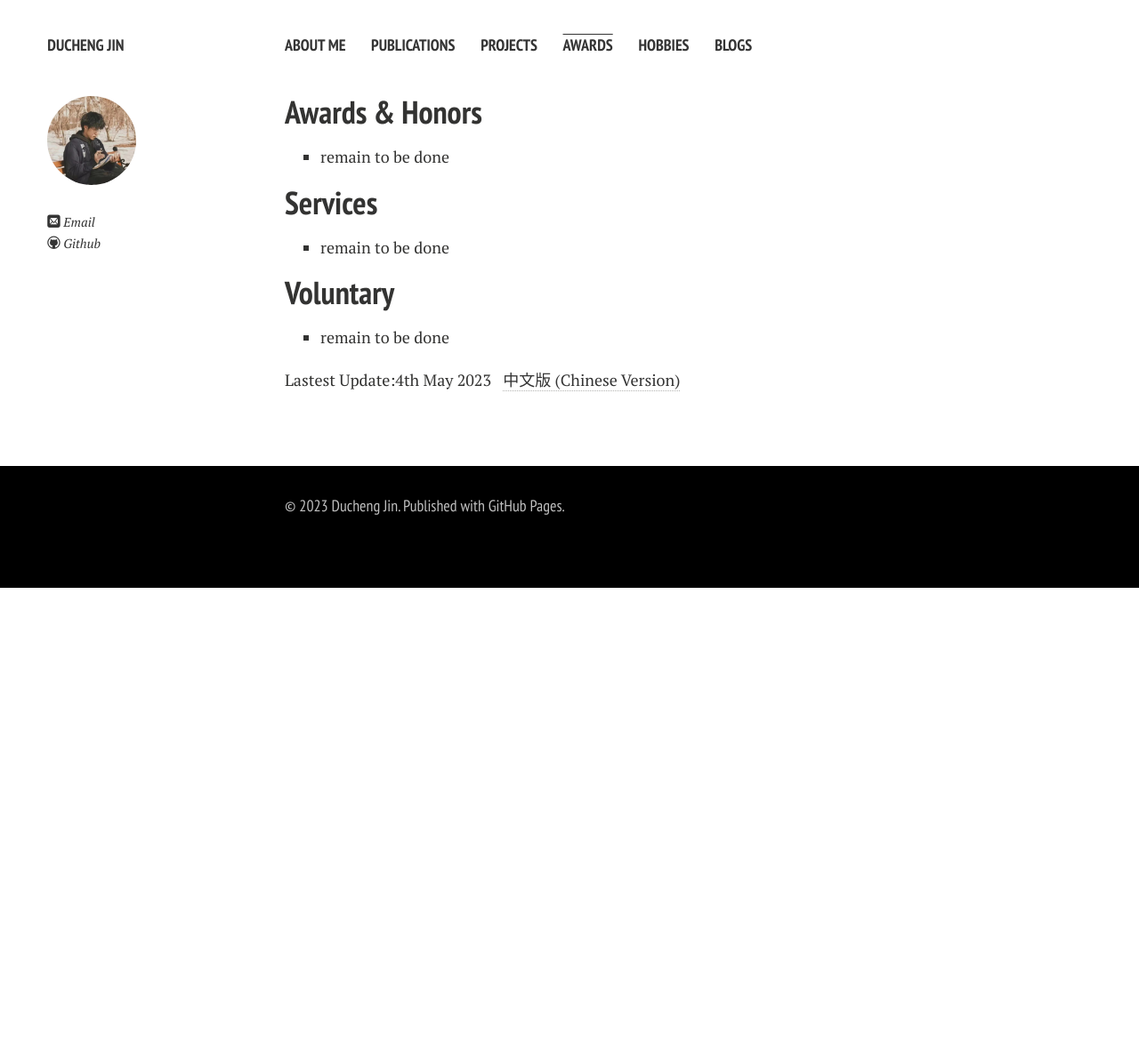
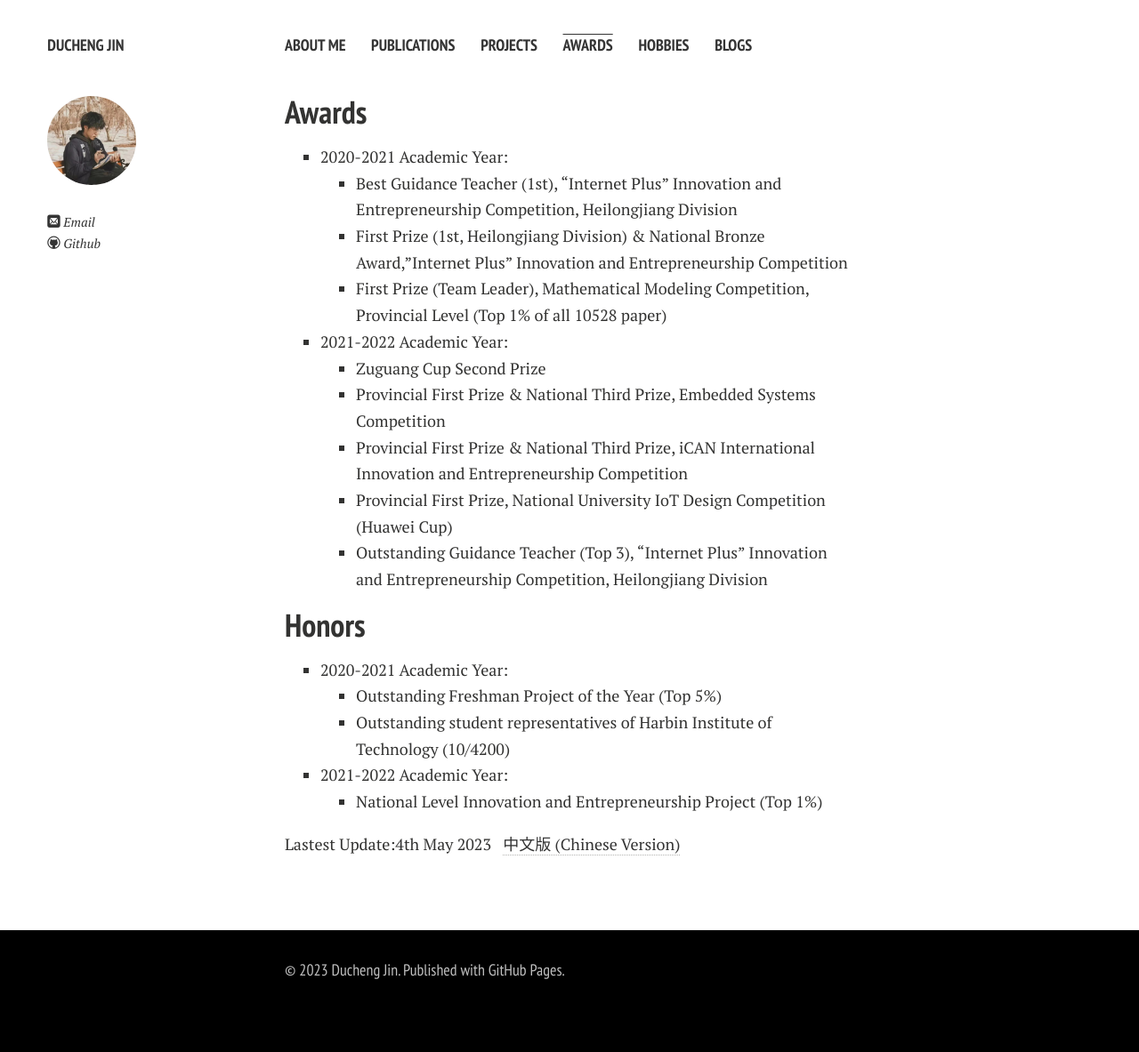
Before and after one commit to JinDucheng/JinDucheng.github.io, a Jekyll site: the page built from awards.md, in a window 1280 px wide. Shown: the whole page at 89% size. Built offline with Jekyll 4.4.1, drawn with Linux system fonts in a browser that asks for light colours; nearby versions of some CDN libraries; comment, search, counter and statistics services are not loaded; a style sheet for code colours, icons or effects is not loaded; before the commit the page ends 900 px from its top, so only the background shows below that.

Commit message:
Update awards.md

```diff
--- a/awards.md
+++ b/awards.md
@@ -4,19 +4,27 @@ permalink: /awards/index.html
 title: Awards
 ---
 
-## Awards & Honors
+## Awards
 
-- remain to be done
+- 2020-2021 Academic Year:
+  - Best Guidance Teacher (1st), "Internet Plus" Innovation and Entrepreneurship Competition, Heilongjiang Division
+  - First Prize (1st, Heilongjiang Division) & National Bronze Award,"Internet Plus" Innovation and Entrepreneurship Competition
+  - First Prize (Team Leader), Mathematical Modeling Competition, Provincial Level (Top 1% of all 10528 paper)
+- 2021-2022 Academic Year:
+  - Zuguang Cup Second Prize
+  - Provincial First Prize & National Third Prize, Embedded Systems Competition
+  - Provincial First Prize & National Third Prize, iCAN International Innovation and Entrepreneurship Competition
+  - Provincial First Prize, National University IoT Design Competition (Huawei Cup)
+  - Outstanding Guidance Teacher (Top 3), "Internet Plus" Innovation and Entrepreneurship Competition, Heilongjiang Division
 
+## Honors
 
+- 2020-2021 Academic Year:
+  - Outstanding Freshman Project of the Year (Top 5%)
+  - Outstanding student representatives of Harbin Institute of Technology (10/4200)
 
-## Services
-
-- remain to be done
-
-## Voluntary
-
-- remain to be done
+- 2021-2022 Academic Year:
+  - National Level Innovation and Entrepreneurship Project (Top 1%)
 
 
 
```
